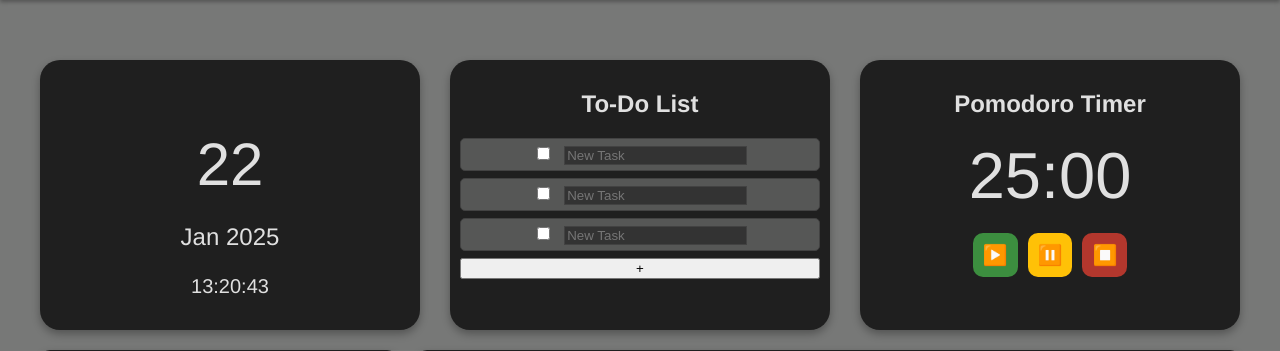
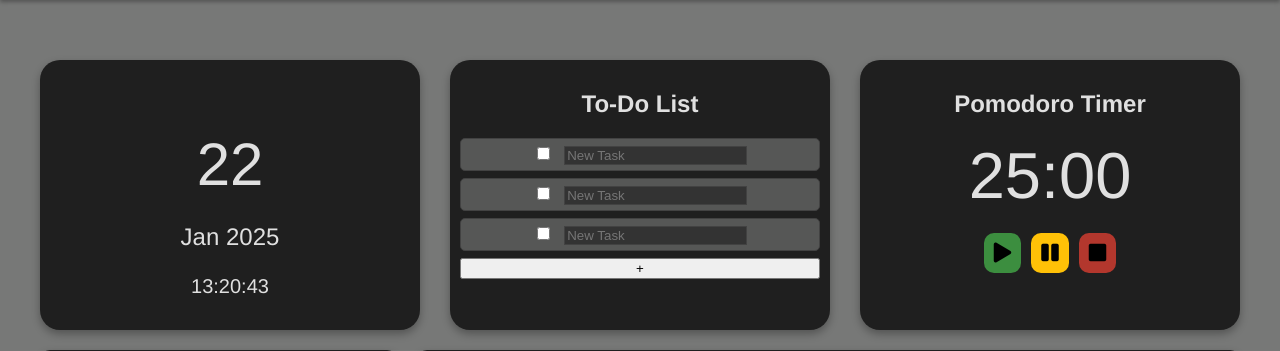
Before and after one commit to xeena26/ProjectTikk, a Flask app: page /dashboard in a window 1280 px wide. Shown: the part 66-417 px from the top of the page. Run offline with Flask 3, Linux system fonts and the light colour scheme; a user stored in the database is signed in; data that the repository does not hold is empty.

Commit message:
Thu, Jan 23, 2025, 12:20 AM +11:00

```diff
--- a/templates/dashboard.html
+++ b/templates/dashboard.html
@@ -6,6 +6,7 @@
     <meta name="viewport" content="width=device-width, initial-scale=1.0">
     <title>Dashboard</title>
     <link rel="stylesheet" href="{{ url_for('static', filename='styles.css') }}">
+    <link rel="stylesheet" href="https://cdnjs.cloudflare.com/ajax/libs/font-awesome/5.15.4/css/all.min.css">
 </head>
 
 <body>
@@ -56,9 +57,9 @@
                     <div class="timer-container">
                         <div class="timer" id="time">25:00</div>
                         <div class="timer-buttons">
-                            <button class="button start-button" id="start" aria-label="Start Timer">▶️</button>
-                            <button class="button pause-button" id="pause" aria-label="Pause Timer">⏸️</button>
-                            <button class="button reset-button" id="reset" aria-label="Reset Timer">⏹️</button>
+                            <button class="button start-button" id="start" aria-label="Start Timer"><i class="fas fa-play"></i></button>
+                            <button class="button pause-button" id="pause" aria-label="Pause Timer"><i class="fas fa-pause"></i></button>
+                            <button class="button reset-button" id="reset" aria-label="Reset Timer"><i class="fas fa-stop"></i></button>
                         </div>
                     </div>
                 </div>
```
